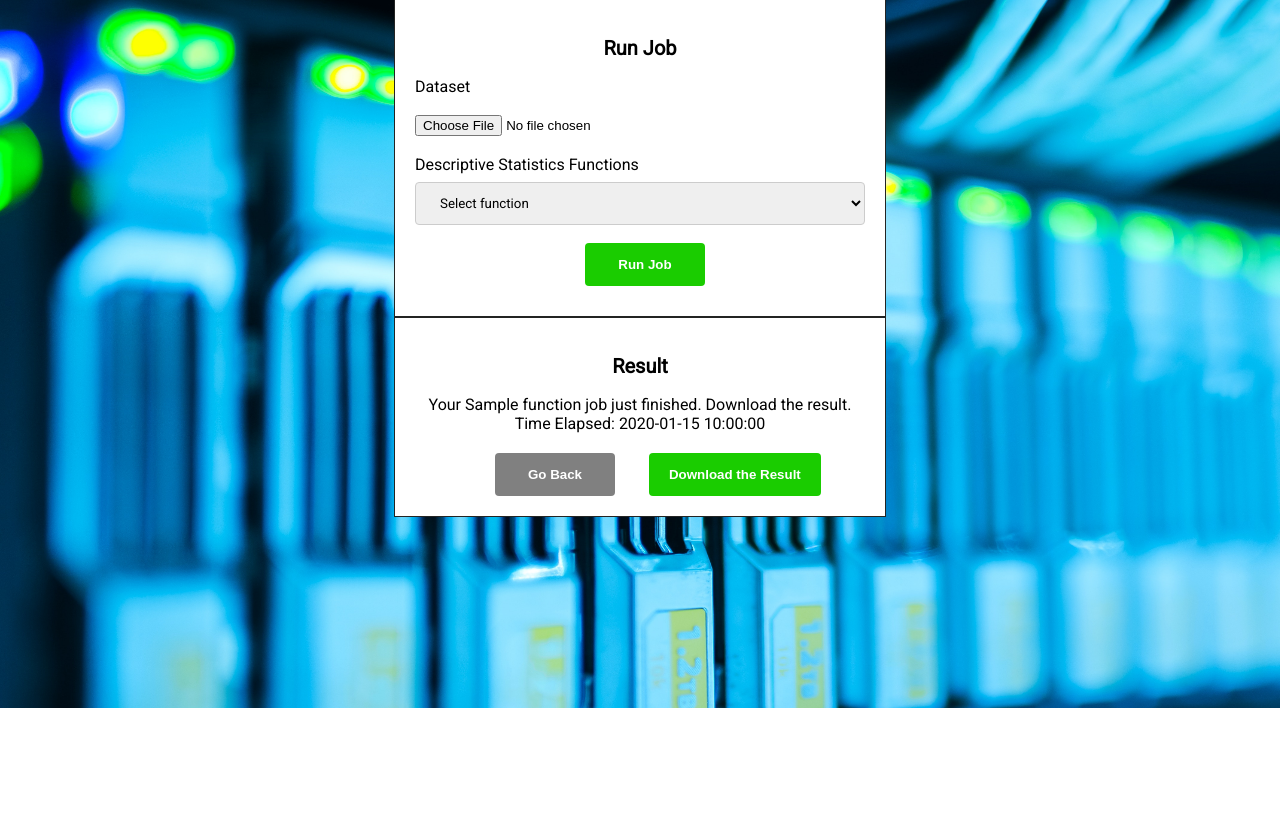
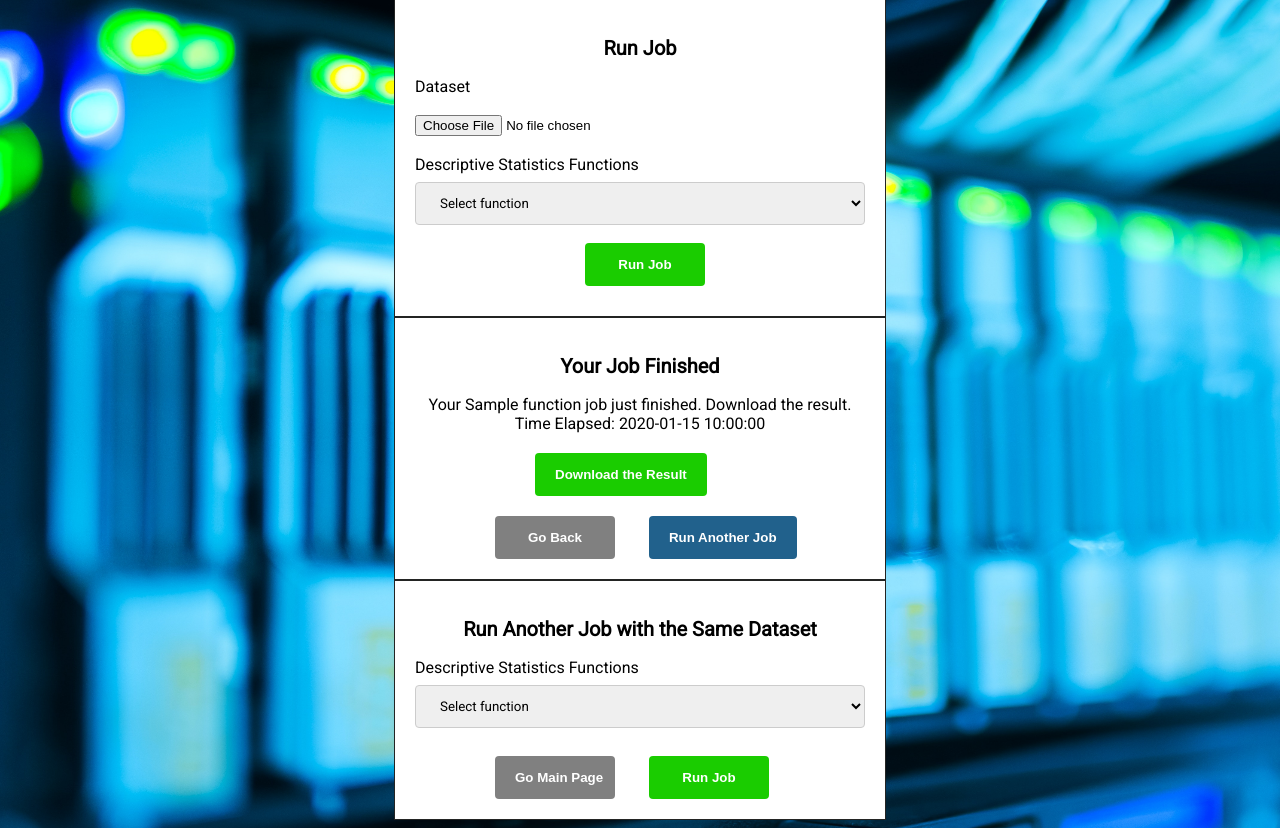
Before and after one commit to fzehracetin/big-data-project, a Flask app: template Web GUI/templates/main.html in a window 1280 px wide. Shown: the part 92-920 px from the top of the page. Before the commit the page ends 800 px from the top, so only its background shows below. Run offline with Flask 2, Linux system fonts and the light colour scheme; the template is opened without the code that fills it: most values are stand-ins (such as "Sample title", 1, 10 or a date in 2020).

Commit message:
Add files via upload

```diff
--- a/Web GUI/templates/main.html
+++ b/Web GUI/templates/main.html
@@ -19,6 +19,7 @@ background-repeat: no-repeat; background-size: 1800px 1000px;">
 <div class="modal-content" style="display: {{run_display}}">
   <h2 id="modal_header"> Run Job </h2>
   <form method="POST" enctype="multipart/form-data" action="http://localhost:5000/">
+    <input type="hidden" name="modal_type" value={{main_job}}>
     <label class="regular_label">Dataset
     <br><br>
          <input type = "file" name = "file" />
@@ -30,7 +31,7 @@ background-repeat: no-repeat; background-size: 1800px 1000px;">
         <option>Aggregation</option>
         <option>Average</option>
         <option>Median</option>
-        <option>Min-Max</option>
+        <option>MinMax</option>
         <option>Standard Deviation</option>
       </select>
     </label>
@@ -39,15 +40,39 @@ background-repeat: no-repeat; background-size: 1800px 1000px;">
 </div>
 
 <div class="modal-content" style="display: {{result_display}}">
-  <h2> Result </h2>
+  <h2> Your Job Finished </h2>
   <form method="POST" action="http://localhost:5000/result" enctype="multipart/form-data">
       <div style="text-align: center">
           Your {{function}} job just finished. Download the result.
           <br>
           Time Elapsed: {{time}}
       </div>
-    <input type="submit" name="Submit" value="Go Back" style="margin-right: 0px; margin-left: 80px; margin-top: 20px; width: 120px; background-color: gray">
-    <input type="submit" name="Submit" value="Download the Result" style="margin-right: 40px; margin-left: 30px; margin-top: 20px; width=170px">
+    <input type="submit" name="Submit" value="Download the Result" style="margin-right: 40px; margin-left: 120px;
+    margin-top: 20px; width=170px">
+    <input type="submit" name="Submit" value="Go Back" style="margin-right: 0px; margin-left: 80px; margin-top: 20px;
+    width: 120px; background-color: gray">
+    <input type="submit" name="Submit" value="Run Another Job" style="margin-right: 40px; margin-left: 30px;
+    margin-top: 20px; width=170px; background-color: #21618C">
+  </form>
+</div>
+
+<div class="modal-content" style="display: {{another_job_display}}">
+  <h2 > Run Another Job with the Same Dataset </h2>
+  <form method="POST" enctype="multipart/form-data" action="http://localhost:5000/">
+    <label class="regular_label"> Descriptive Statistics Functions
+        <select class="text_input" name="function">
+        <option hidden selected>Select function</option>
+        <option>Aggregation</option>
+        <option>Average</option>
+        <option>Median</option>
+        <option>MinMax</option>
+        <option>Standard Deviation</option>
+      </select>
+    </label>
+    <input type="submit" name="Submit" value="Go Main Page" style="margin-right: 0px; margin-left: 80px; margin-top: 20px;
+    width: 120px; background-color: gray">
+    <input type="submit" name="Submit" value="Run Job" style="margin-right: 40px; margin-left: 30px;
+    margin-top: 20px; width: 120px;">
   </form>
 </div>
 
```
